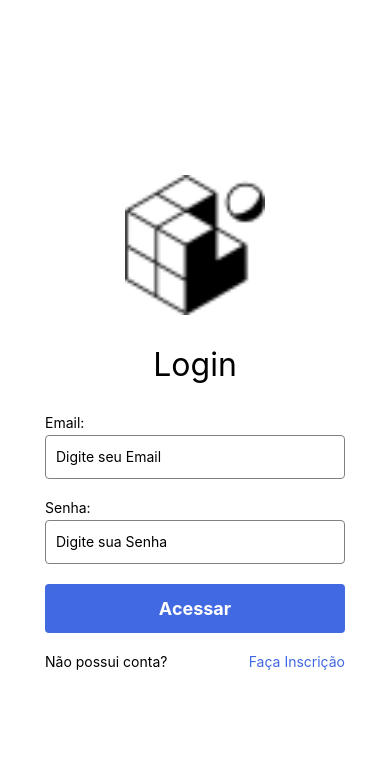
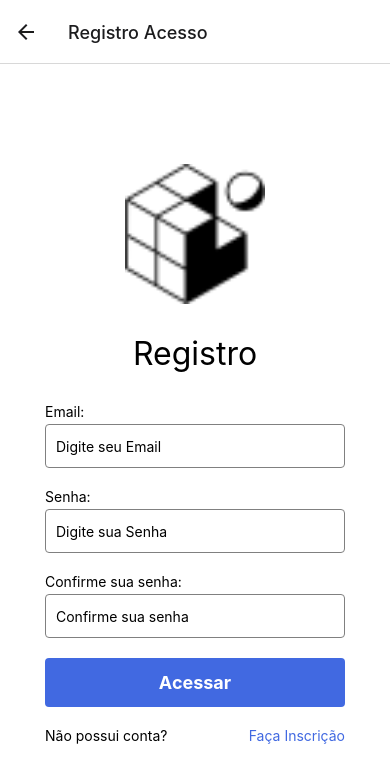
Before and after one commit to carloscastrofilho/dm1-login, a React Native app: screen /Registro in a window 390 px wide. Shown: the top 782 px of the page. Built offline with nearby package versions, Linux system fonts and the light colour scheme.

Commit message:
Rotas e Registro

```diff
--- a/App.js
+++ b/App.js
@@ -1,95 +1,31 @@
 import { StatusBar } from "expo-status-bar";
-import {
-  StyleSheet,
-  Text,
-  View,
-  Image,
-  TextInput,
-  TouchableOpacity,
-} from "react-native";
+import Login from "./src/pages/login.js";
+import Register from "./src/pages/register.js";
+import { NavigationContainer } from "@react-navigation/native";
+import { createNativeStackNavigator } from "@react-navigation/native-stack";
 
-export default function App() {
+const Stack = createNativeStackNavigator();
+
+ const App = () => {
   return (
-    <View style={styles.container}>
-      <Image source={require("./assets/favicon.png")} style={styles.logo} />
-      <Text style={styles.titulo}>Login</Text>
-      <View style={styles.inputsContainer}>
-        <View>
-        <Text style={styles.label}>Email:</Text>
-        <TextInput
-          style={styles.inputs}
-          placeholder="Digite seu Email"
-        ></TextInput>
+    <NavigationContainer>  {/* Container de navegação */}
+    <Stack.Navigator>
+      <Stack.Screen
+        name="Login"
+        component={Login}
+        options={{title: 'Login Acesso'}}
+      />
+      <Stack.Screen
+      name="Registro"
+      component={Register}
+      options={{title: 'Registro Acesso'}}
+       />
 
-        </View>
-        <View>
-        <Text style={styles.label}>Senha:</Text>
-        <TextInput
-          secureTextEntry={true}
-          style={styles.inputs}
-          placeholder="Digite sua Senha"
-        ></TextInput>
-
-        </View>
-        <TouchableOpacity style={styles.btn}>
-          <Text style={styles.btnTexto}>Acessar</Text>
-        </TouchableOpacity>
-        <View style={styles.contasContainer}>
-          <Text>Não possui conta?</Text>
-          <Text style={styles.inscricao}>Faça Inscrição</Text>
-        </View>
-      </View>
-      <StatusBar style="auto" />
-    </View>
+    </Stack.Navigator>
+  </NavigationContainer>
   );
 }
 
-const styles = StyleSheet.create({
-  container: {
-    flex: 1,
-    backgroundColor: "#fff",
-    alignItems: "center",
-    justifyContent: "center",
-    gap: 30,
-  },
 
-  logo: {
-    width: 140,
-    height: 140,
-  },
-  titulo: {
-    fontSize: 32,
-  },
-  inputs: {
-    width: 300,
-    height: 44,
-    borderColor: "gray",
-    borderWidth: 1,
-    borderRadius: 4,
-    paddingHorizontal: 10,
-    marginTop: 4
-  },
-  btn: {
-    backgroundColor: "#4169E1",
-    display: "flex",
-    justifyContent: "center",
-    padding: 14,
-    borderRadius: 4,
-  },
-  btnTexto: {
-    textAlign: "center",
-    color: "#fff",
-    fontWeight: "bold",
-    fontSize: 18,
-  },
-  inputsContainer: {
-    gap: 20,
-  },
-  contasContainer: {
-    flexDirection: "row",
-    justifyContent: "space-between",
-  },
-  inscricao: {
-    color: "#4169E1",
-  },
-});
+
+export default App;
--- a/package.json
+++ b/package.json
@@ -9,10 +9,14 @@
     "web": "expo start --web"
   },
   "dependencies": {
+    "@react-navigation/native": "^6.1.18",
+    "@react-navigation/native-stack": "^6.11.0",
     "expo": "~51.0.26",
     "expo-status-bar": "~1.12.1",
     "react": "18.2.0",
-    "react-native": "0.74.5"
+    "react-native": "0.74.5",
+    "react-native-screens": "3.31.1",
+    "react-native-safe-area-context": "4.10.5"
   },
   "devDependencies": {
     "@babel/core": "^7.20.0"
--- /dev/null
+++ b/src/pages/login.js
@@ -0,0 +1,101 @@
+import { StatusBar } from "expo-status-bar";
+import {
+  StyleSheet,
+  Text,
+  View,
+  Image,
+  TextInput,
+  TouchableOpacity,
+} from "react-native";
+
+const Login = ({navigation}) => {
+  return (
+    <View style={styles.container}>
+      <Image source={require("../../assets/favicon.png")} style={styles.logo} />
+      <Text style={styles.titulo}>Login</Text>
+      <View style={styles.inputsContainer}>
+        <View>
+          <Text style={styles.label}>Email:</Text>
+          <TextInput
+            style={styles.inputs}
+            placeholder="Digite seu Email"
+          ></TextInput>
+        </View>
+        <View>
+          <Text style={styles.label}>Senha:</Text>
+          <TextInput
+            secureTextEntry={true}
+            style={styles.inputs}
+            placeholder="Digite sua Senha"
+          ></TextInput>
+        </View>
+        <TouchableOpacity style={styles.btn}>
+          <Text style={styles.btnTexto}>Acessar</Text>
+        </TouchableOpacity>
+        <View style={styles.contasContainer}>
+          <Text>Não possui conta?</Text>
+          <TouchableOpacity
+            onPress={() =>
+              navigation.navigate("Register", { name: "Registro" })
+            }
+            style={styles.inscricao}
+          >
+          </TouchableOpacity>
+        </View>
+      </View>
+      <StatusBar style="auto" />
+    </View>
+  );
+};
+
+const styles = StyleSheet.create({
+  container: {
+    flex: 1,
+    backgroundColor: "#fff",
+    alignItems: "center",
+    justifyContent: "center",
+    gap: 30,
+  },
+
+  logo: {
+    width: 140,
+    height: 140,
+  },
+  titulo: {
+    fontSize: 32,
+  },
+  inputs: {
+    width: 300,
+    height: 44,
+    borderColor: "gray",
+    borderWidth: 1,
+    borderRadius: 4,
+    paddingHorizontal: 10,
+    marginTop: 4,
+  },
+  btn: {
+    backgroundColor: "#4169E1",
+    display: "flex",
+    justifyContent: "center",
+    padding: 14,
+    borderRadius: 4,
+  },
+  btnTexto: {
+    textAlign: "center",
+    color: "#fff",
+    fontWeight: "bold",
+    fontSize: 18,
+  },
+  inputsContainer: {
+    gap: 20,
+  },
+  contasContainer: {
+    flexDirection: "row",
+    justifyContent: "space-between",
+  },
+  inscricao: {
+    color: "#4169E1",
+  },
+});
+
+export default Login;
--- /dev/null
+++ b/src/pages/register.js
@@ -0,0 +1,108 @@
+import { StatusBar } from "expo-status-bar";
+import {
+  StyleSheet,
+  Text,
+  View,
+  Image,
+  TextInput,
+  TouchableOpacity,
+} from "react-native";
+
+const Register = () => {
+  return (
+    <View style={styles.container}>
+  <Image source={require("../../assets/favicon.png")} style={styles.logo} />
+      <Text style={styles.titulo}>Registro</Text>
+      <View style={styles.inputsContainer}>
+        <View>
+        <Text style={styles.label}>Email:</Text>
+        <TextInput
+          style={styles.inputs}
+          placeholder="Digite seu Email"
+        ></TextInput>
+
+        </View>
+        <View>
+        <Text style={styles.label}>Senha:</Text>
+        <TextInput
+          secureTextEntry={true}
+          style={styles.inputs}
+          placeholder="Digite sua Senha"
+        ></TextInput>
+
+        </View>
+        <View>
+        <Text style={styles.label}>Confirme sua senha:</Text>
+        <TextInput
+          secureTextEntry={true}
+          style={styles.inputs}
+          placeholder="Confirme sua senha"
+        ></TextInput>
+
+        </View>
+        <TouchableOpacity style={styles.btn}>
+          <Text style={styles.btnTexto}>Acessar</Text>
+        </TouchableOpacity>
+        <View style={styles.contasContainer}>
+          <Text>Não possui conta?</Text>
+          <Text style={styles.inscricao}>Faça Inscrição</Text>
+        </View>
+      </View>
+      <StatusBar style="auto" />
+    </View>
+  );
+}
+
+const styles = StyleSheet.create({
+  container: {
+    flex: 1,
+    backgroundColor: "#fff",
+    alignItems: "center",
+    justifyContent: "center",
+    gap: 30,
+  },
+
+  logo: {
+    width: 140,
+    height: 140,
+  },
+  titulo: {
+    fontSize: 32,
+  },
+  inputs: {
+    width: 300,
+    height: 44,
+    borderColor: "gray",
+    borderWidth: 1,
+    borderRadius: 4,
+    paddingHorizontal: 10,
+    marginTop: 4,
+
+  },
+  btn: {
+    backgroundColor: "#4169E1",
+    display: "flex",
+    justifyContent: "center",
+    padding: 14,
+    borderRadius: 4,
+  },
+  btnTexto: {
+    textAlign: "center",
+    color: "#fff",
+    fontWeight: "bold",
+    fontSize: 18,
+  },
+  inputsContainer: {
+    gap: 20,
+  },
+  contasContainer: {
+    flexDirection: "row",
+    justifyContent: "space-between",
+  },
+  inscricao: {
+    color: "#4169E1",
+  },
+
+});
+
+export default Register;
```
Also changed, not shown: 1 other file (tests, documents, lock files or other folders).
